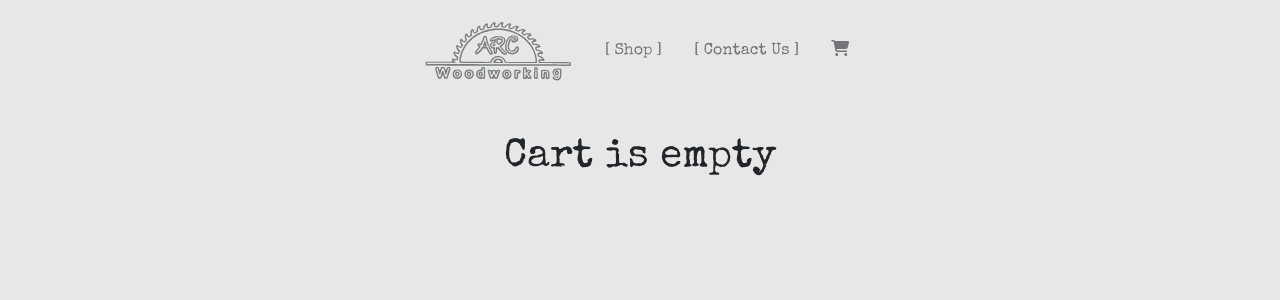
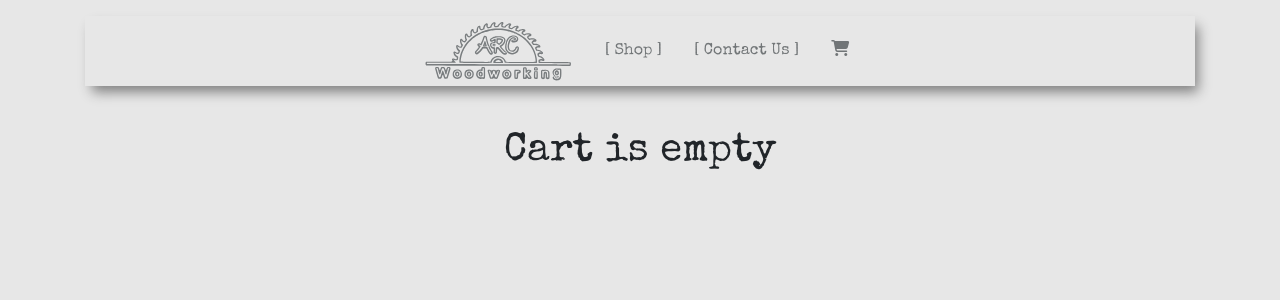
Before and after one commit to oddsquash/arc-store, a React (Create React App) app: page /cart in a window 1280 px wide. Shown: the top 300 px of the page. Built offline with nearby package versions, Linux system fonts and the light colour scheme.

Commit message:
fixed position navbar

```diff
--- a/src/App.css
+++ b/src/App.css
@@ -27,6 +27,7 @@ ul {
   margin-top: 1rem;
   justify-content: center;
   align-items: center;
+  box-shadow: 5px 8px 12px -2px gray;
 }
 
 .nav-text {
@@ -46,6 +47,16 @@ ul {
 .nav-font {
   overflow: hidden;
   white-space: nowrap;
+}
+
+/* Main Content */
+.content {
+  position: absolute;
+  top: 80px;
+  left: 0px;
+  right: 0px;
+  bottom: 0px;
+  overflow-y: scroll;
 }
 
 /* Shop */
--- a/src/App.js
+++ b/src/App.js
@@ -18,12 +18,14 @@ function App() {
         <Router>
           <ScrollToTop>
             <Navbar />
+            <div className="content">
               <Switch>
                 <Route path="/" exact component={Shop} />
                 <Route path="/contact" component={Contact} />
                 <Route path="/cart" component={Cart} />
                 <Route path="/details" component={Details} />
               </Switch>
+            </div>
             <Modal />
           </ScrollToTop>
         </Router>
--- a/src/components/Cart/CartTotals.js
+++ b/src/components/Cart/CartTotals.js
@@ -1,5 +1,4 @@
 import React from "react";
-import { Link } from "react-router-dom";
 import PayPalButton from "./PayPalButton";
 
 export default function CartTotals({ value, history }) {
@@ -10,15 +9,6 @@ export default function CartTotals({ value, history }) {
       <div className="container">
         <div className="row">
           <div className="col-10 mt-2 ml-sm-5 ml-md-auto col-sm-8 text-capitalize text-right">
-            <Link to="/">
-              <button
-                className="btn btn-outline-secondary mb-3 px-5"
-                type="button"
-                onClick={() => clearCart()}
-              >
-                Clear Cart
-              </button>
-            </Link>
             <h5>
               <span className="text-title">subtotal : </span>
               <strong>${cartSubTotal}</strong>
```
Lines whose indentation alone changed are shown as unchanged.
